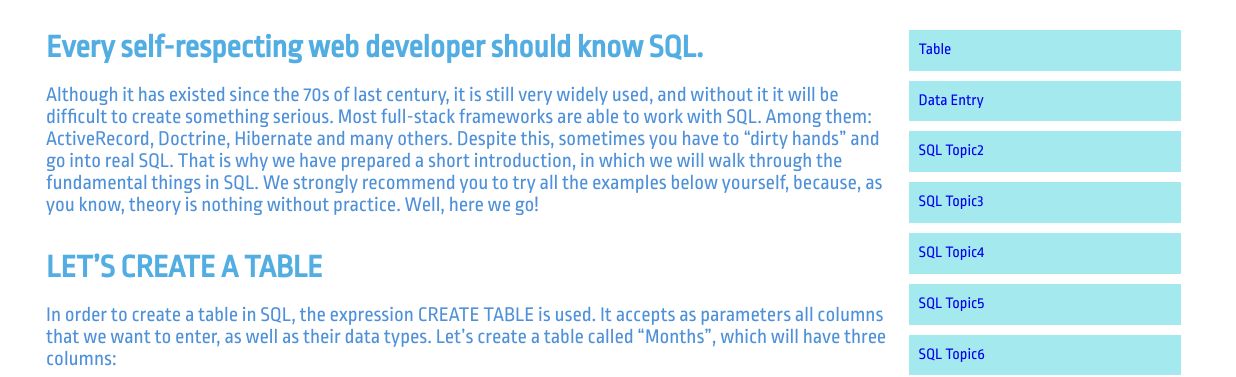
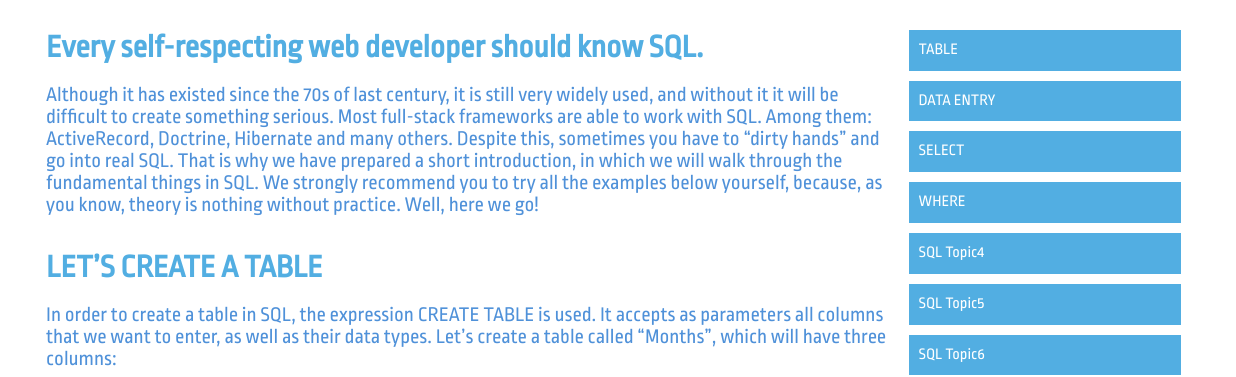
Before and after one commit to hidemydreams/WebFromScratch, a website: page sql-page.html in a window 1280 px wide. Shown: the part 427-804 px from the top of the page, 44-1280 px from the left. Drawn offline with nearby package versions, Linux system fonts and the light colour scheme.

Commit message:
top bar sql

```diff
--- a/assets/sass/pages/_sql.scss
+++ b/assets/sass/pages/_sql.scss
@@ -15,9 +15,12 @@
     }
 
 .article_right_menu {
+
     float:right;
     width:24%;
-    margin-left:1%
+    margin-left:1%;
+
+
 }
 
 
@@ -32,15 +35,25 @@
 
 .article_li {
   color: white;
-  background-color: rgb(164, 233, 238);
+  background-color:$base-color ;
   font-size: 1rem;
   padding: 10px;
   margin-bottom: 10px;
   transition: 0.4s;
+//list-style: none;
+    //background-color: $base-color;
+    //margin-top: 40px;
+
+
 
   &:hover {
-      background-color: darken($base-color, 10%)
+      background-color: darken($base-color, 10%);
+
   }
+}
+
+.article_li a {
+  color: white;
 }
 
  .article_mainmenu1 {
--- a/sql-page.html
+++ b/sql-page.html
@@ -146,11 +146,11 @@
                 <div class="main-text article_right_menu">
 
                     <ul class="article_menu1">
-                    <li type="disc" class="article_li"><a href="article-SQL.html" class="mainmenu1">Table</a></li>
+                    <li type="disc" class="article_li"><a href="article-SQL.html" class="mainmenu1">TABLE</a></li>
 
-                    <li type="disc" class="article_li"><a href="SQL-topic1.html" class="mainmenu1">Data Entry</a></li>
-                    <li type="disc" class="article_li"><a href="SQL-topic2.html" class="mainmenu1">SQL Topic2</a></li>
-                    <li type="disc" class="article_li"><a href="SQL-topic3.html" class="mainmenu1">SQL Topic3</a></li>
+                    <li type="disc" class="article_li"><a href="SQL-topic1.html" class="mainmenu1">DATA ENTRY</a></li>
+                    <li type="disc" class="article_li"><a href="SQL-topic2.html" class="mainmenu1">SELECT</a></li>
+                    <li type="disc" class="article_li"><a href="SQL-topic3.html" class="mainmenu1">WHERE</a></li>
                     <li class="article_li"><a href="SQL-topic1.html" class="mainmenu1">SQL Topic4</a></li>
                     <li class="article_li"><a href="SQL-topic2.html" class="mainmenu1">SQL Topic5</a></li>
                     <li class="article_li"><a href="SQL-topic3.html" class="mainmenu1">SQL Topic6</a></li>
```
Also changed, not shown: assets/style/style.css, 1 other file.
